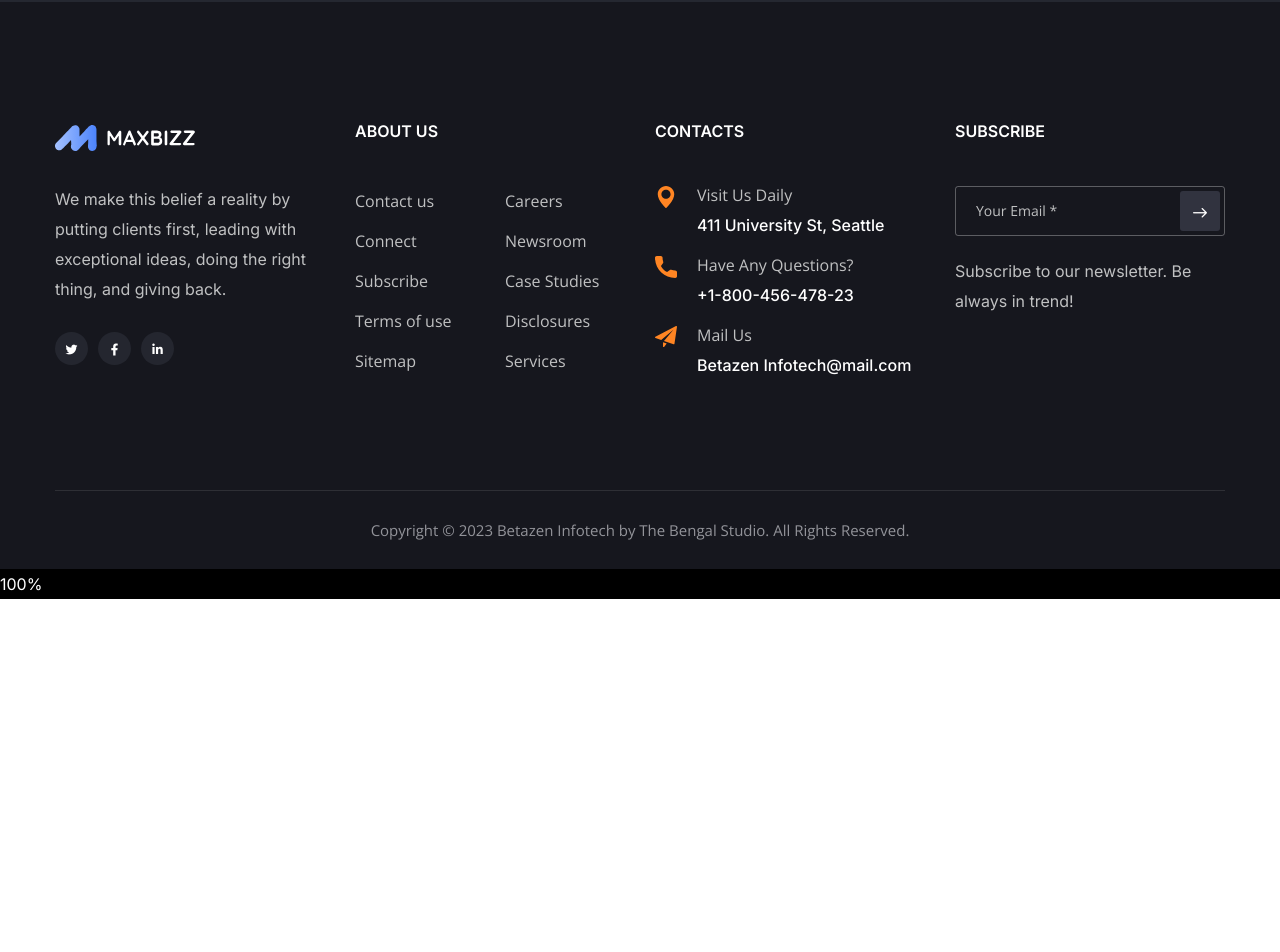
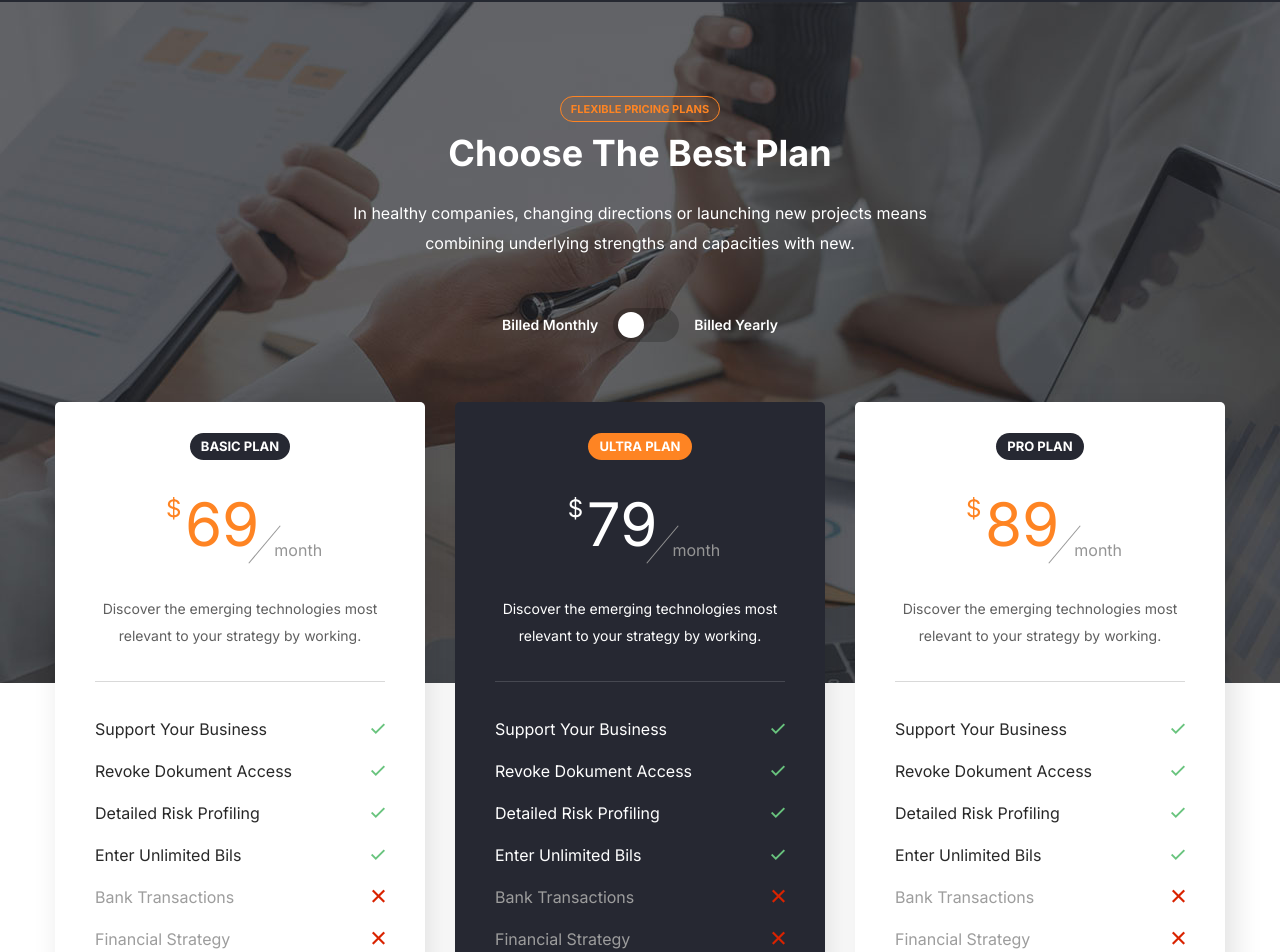
Before and after one commit to the-bengal-studio/React-Maxbizz, a React (Vite) app: page /faq in a window 1280 px wide. Shown: the part 1519-2471 px from the top of the page. Before the commit the page ends 2118 px from the top, so only its background shows below. Built offline with nearby package versions, Linux system fonts and the light colour scheme.

Commit message:
faq page done

```diff
--- a/package.json
+++ b/package.json
@@ -10,6 +10,7 @@
     "preview": "vite preview"
   },
   "dependencies": {
+    "bootstrap": "^5.3.2",
     "keen-slider": "^6.8.6",
     "localforage": "^1.10.0",
     "match-sorter": "^6.3.1",
--- a/src/components/ServiceClients/ServiceClients.jsx
+++ b/src/components/ServiceClients/ServiceClients.jsx
@@ -3,9 +3,11 @@ import OwlCarousel from "react-owl-carousel";
 import "owl.carousel/dist/assets/owl.carousel.css";
 import "owl.carousel/dist/assets/owl.theme.default.css";
 
-function ServiceClients() {
+function ServiceClients({ backgroundColor }) {
+  const sectionClass = backgroundColor || "bg-color-primary";
+
   return (
-    <section className="bg-color-primary">
+    <section className={sectionClass}>
       <div className="container">
         <div className="space-60"></div>
         <div className="row">
--- a/src/pages/FAQ/FAQ.jsx
+++ b/src/pages/FAQ/FAQ.jsx
@@ -1,5 +1,6 @@
 import React, { useState } from "react";
 import { Link } from "react-router-dom";
+import ServiceClients from "../../components/ServiceClients/ServiceClients";
 
 const AccordionItem = ({ title, content }) => {
   const [isCurrent, setIsCurrent] = useState(false);
@@ -76,7 +77,52 @@ const FAQ = () => {
   ];
 
   // pricing table:
+  const PricingTable = ({
+    planName,
+    monthlyPrice,
+    yearlyPrice,
+    isYearly,
+    isFeatured,
+  }) => {
+    return (
+      <div className="col-xl-4 col-md-6 mb-5 mb-md-0">
+        <div className={`ot-pricing-table  ${isFeatured ? "is-featured" : ""}`}>
+          <div class="layer-behind"></div>
+          <div class="inner-table">
+            <h6 className="title-table">
+              <span>{planName}</span>
+            </h6>
+            <h2>
+              <sup>$</sup> {isYearly ? yearlyPrice : monthlyPrice}
+            </h2>
+            <p>{isYearly ? "year" : "month"}</p>
+            <div class="short-text">
+              Discover the emerging technologies most relevant to your strategy
+              by working.
+            </div>
+            <div class="details ">
+              <ul>
+                <li class="active">Support Your Business</li>
+                <li class="active">Revoke Dokument Access</li>
+                <li class="active">Detailed Risk Profiling</li>
+                <li class="active">Enter Unlimited Bils</li>
+                <li>Bank Transactions</li>
+                <li>Financial Strategy</li>
+              </ul>
+            </div>
+            <a href="#" class="octf-btn octf-btn-border">
+              Choose Plane
+            </a>
+          </div>
+        </div>
+      </div>
+    );
+  };
+  const [isYearly, setIsYearly] = useState(false);
 
+  const handleChange = () => {
+    setIsYearly(!isYearly);
+  };
   return (
     <div>
       <div id="content" class="site-content">
@@ -167,6 +213,66 @@ const FAQ = () => {
           <div class="space-80"></div>
         </div>
       </section>
+
+      <section class="pricing-table-section">
+        <div class="container">
+          <div class="space-90"></div>
+          <div class="row">
+            <div class="col-lg-8 offset-lg-2 text-center">
+              <div class="ot-heading">
+                <span class="is_highlight">flexible pricing plans</span>
+                <h3 class="main-head text-white">Choose The Best Plan</h3>
+              </div>
+              <div class="space-20"></div>
+              <div class="space-3"></div>
+              <p class="text-white px-xl-5 mx-xl-5">
+                In healthy companies, changing directions or launching new
+                projects means combining underlying strengths and capacities
+                with new.
+              </p>
+              <div class="space-30"></div>
+
+              <div className="ot-switcher">
+                <span className="l-switch active text-white">
+                  {isYearly ? "Billed Yearly" : "Billed Monthly"}
+                </span>
+                <label className="switch">
+                  <input type="checkbox" onChange={handleChange} />
+                  <span className="slider round"></span>
+                </label>
+                <span className="r-switch text-white">
+                  {isYearly ? "Billed Monthly" : "Billed Yearly"}
+                </span>
+              </div>
+              <div class="space-60"></div>
+            </div>
+          </div>
+          <div class="row justify-content-center pricing-monthly">
+            <PricingTable
+              planName="Basic Plan"
+              monthlyPrice={69}
+              yearlyPrice={699}
+              isYearly={isYearly}
+            />
+            <PricingTable
+              planName="Ultra Plan"
+              monthlyPrice={79}
+              yearlyPrice={799}
+              isYearly={isYearly}
+              isFeatured={true}
+            />
+            <PricingTable
+              planName="Pro Plan"
+              monthlyPrice={89}
+              yearlyPrice={899}
+              isYearly={isYearly}
+            />
+          </div>
+        </div>
+      </section>
+      <div class="space-120"></div>
+      <ServiceClients backgroundColor=""></ServiceClients>
+      <div class="space-120"></div>
     </div>
   );
 };
```
Also changed, not shown: src/components/TopCarousel/TopCarousel.jsx (+0 -64 lines), 1 other file (tests, documents, lock files or other folders).
